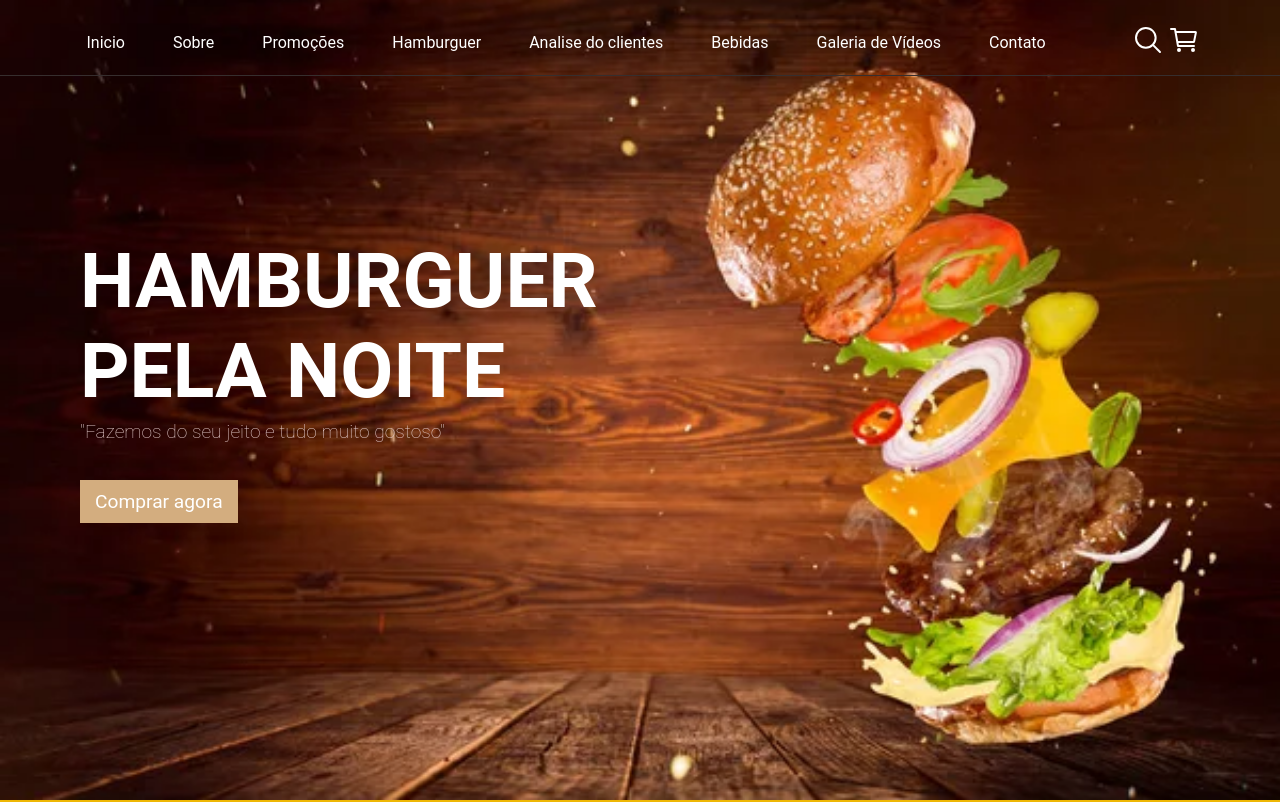
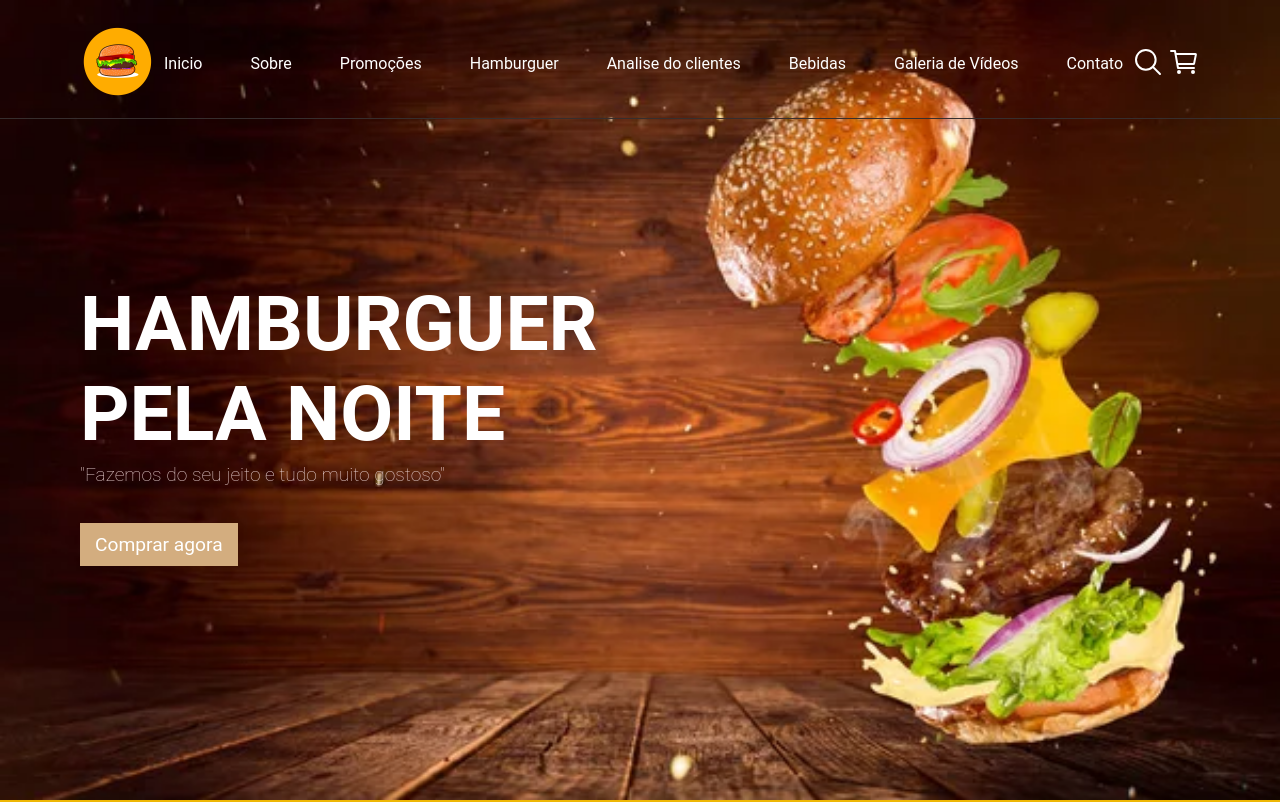
Before and after one commit to PabloSLourencini/Apresenta--o-1, a plain HTML site: page index.html in a window 1280 px wide. Shown: the top 802 px of the page. Drawn offline with nearby package versions, Linux system fonts and the light colour scheme; a web font is replaced by a local one.

Commit message:
Descomentar

```diff
--- a/index.html
+++ b/index.html
@@ -81,7 +81,7 @@ footer p {
 
         <header>
             <div class="logo">
-                <!-- <img src="imagens/logo.img/logo.png" alt="logo"> -->
+            <img src="imagens/logo.img/logo.png" alt="logo">
             </div><!--logo-->
 
             <ul class="links">
```
